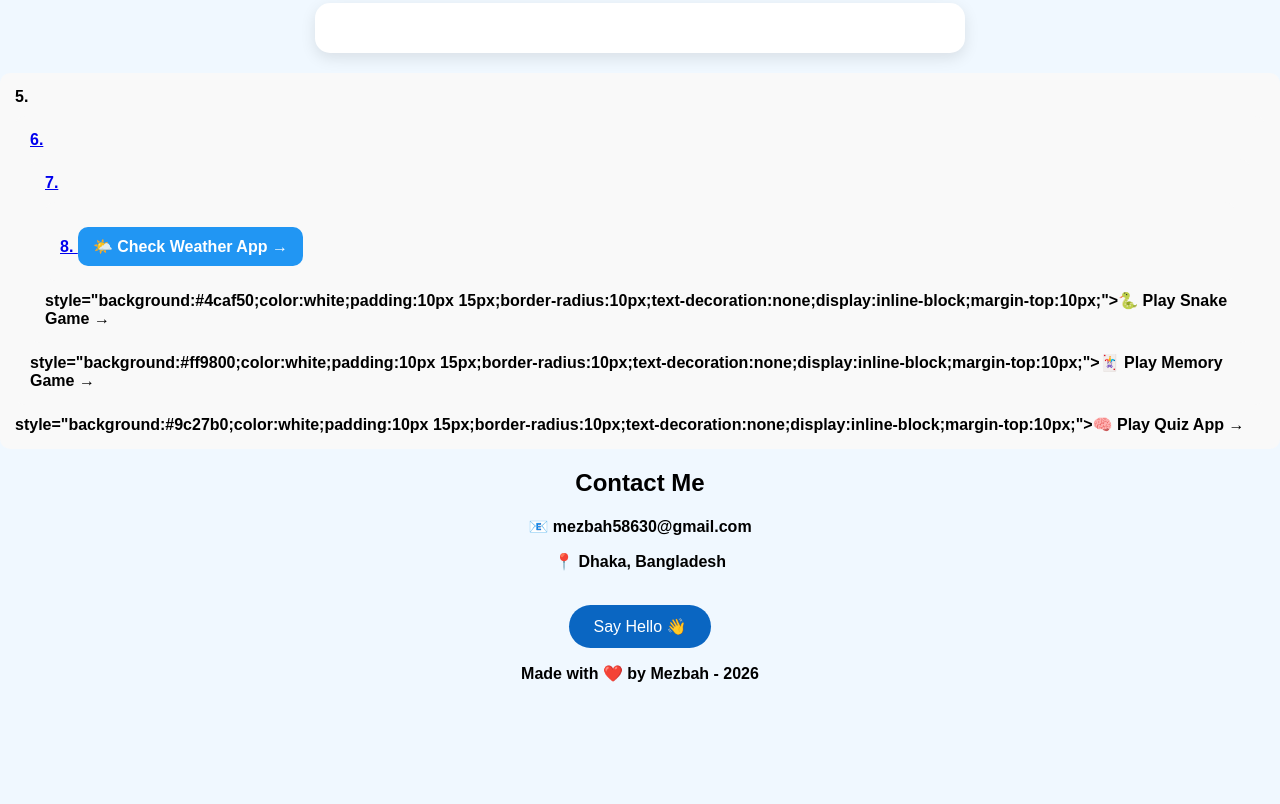
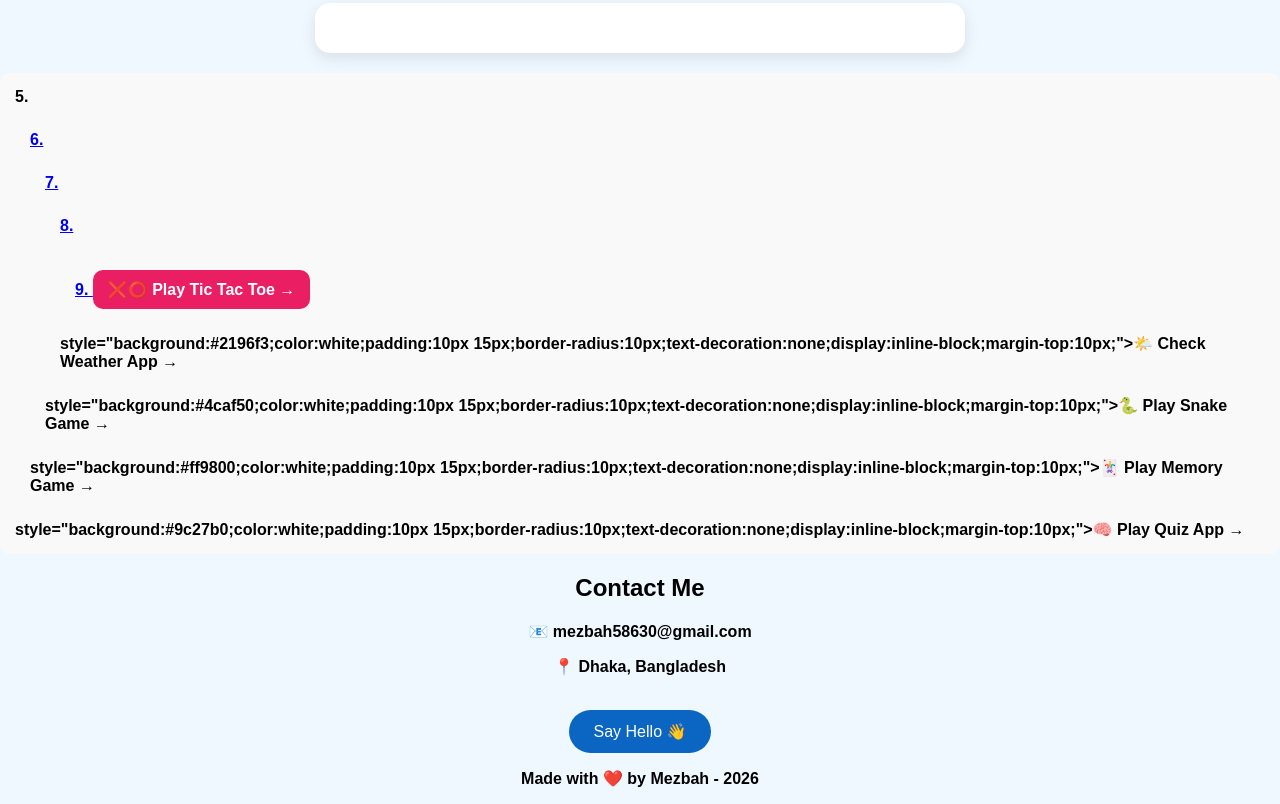
Before and after one commit to mezbah58630-stack/mezbah58630-stack.github.io, a plain HTML site: page index.html in a window 1280 px wide. Shown: the part 1438-2242 px from the top of the page. Before the commit the page ends 2137 px from the top, so only its background shows below. Drawn offline with Linux system fonts and the light colour scheme.

Commit message:
Correct HTML structure for project links
Fixed HTML structure and added missing closing tags for links.

```diff
--- a/index.html
+++ b/index.html
@@ -52,7 +52,8 @@ button { background: #0a66c2; color: white; border: none; padding: 12px 25px; bo
   <div class="project"><b>5. <a href="quiz.html"</div>
     <div class="project"><b>6. <a href="memory.html"</div>
       <div class="project"><b>7. <a href="snake.html" </div>
-     <div class="project"><b>8. <a href="weather.html" style="background:#2196f3;color:white;padding:10px 15px;border-radius:10px;text-decoration:none;display:inline-block;margin-top:10px;">🌤️ Check Weather App →</a></b></div>   style="background:#4caf50;color:white;padding:10px 15px;border-radius:10px;text-decoration:none;display:inline-block;margin-top:10px;">🐍 Play Snake Game →</a></b></div>style="background:#ff9800;color:white;padding:10px 15px;border-radius:10px;text-decoration:none;display:inline-block;margin-top:10px;">🃏 Play Memory Game →</a></b></div>style="background:#9c27b0;color:white;padding:10px 15px;border-radius:10px;text-decoration:none;display:inline-block;margin-top:10px;">🧠 Play Quiz App →</a></b></div>
+     <div class="project"><b>8. <a href="weather.html"</div>
+       <div class="project"><b>9. <a href="tictactoe.html" style="background:#e91e63;color:white;padding:10px 15px;border-radius:10px;text-decoration:none;display:inline-block;margin-top:10px;">❌⭕ Play Tic Tac Toe →</a></b></div>style="background:#2196f3;color:white;padding:10px 15px;border-radius:10px;text-decoration:none;display:inline-block;margin-top:10px;">🌤️ Check Weather App →</a></b></div>   style="background:#4caf50;color:white;padding:10px 15px;border-radius:10px;text-decoration:none;display:inline-block;margin-top:10px;">🐍 Play Snake Game →</a></b></div>style="background:#ff9800;color:white;padding:10px 15px;border-radius:10px;text-decoration:none;display:inline-block;margin-top:10px;">🃏 Play Memory Game →</a></b></div>style="background:#9c27b0;color:white;padding:10px 15px;border-radius:10px;text-decoration:none;display:inline-block;margin-top:10px;">🧠 Play Quiz App →</a></b></div>
 <h2>Contact Me</h2>
 <p>📧 mezbah58630@gmail.com</p>
 <p>📍 Dhaka, Bangladesh</p>
```
